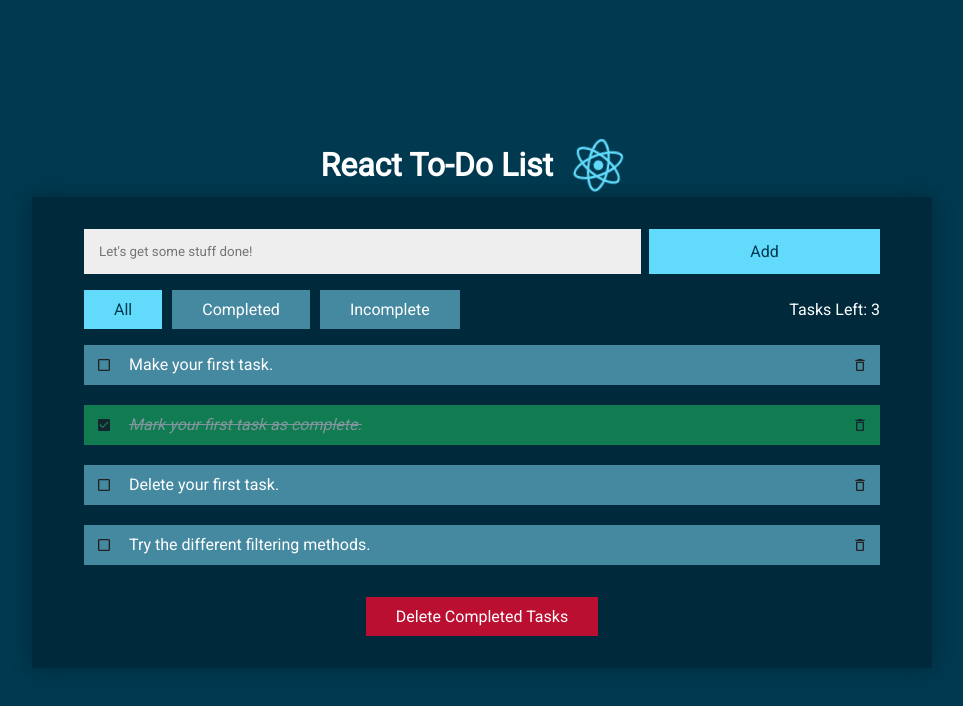
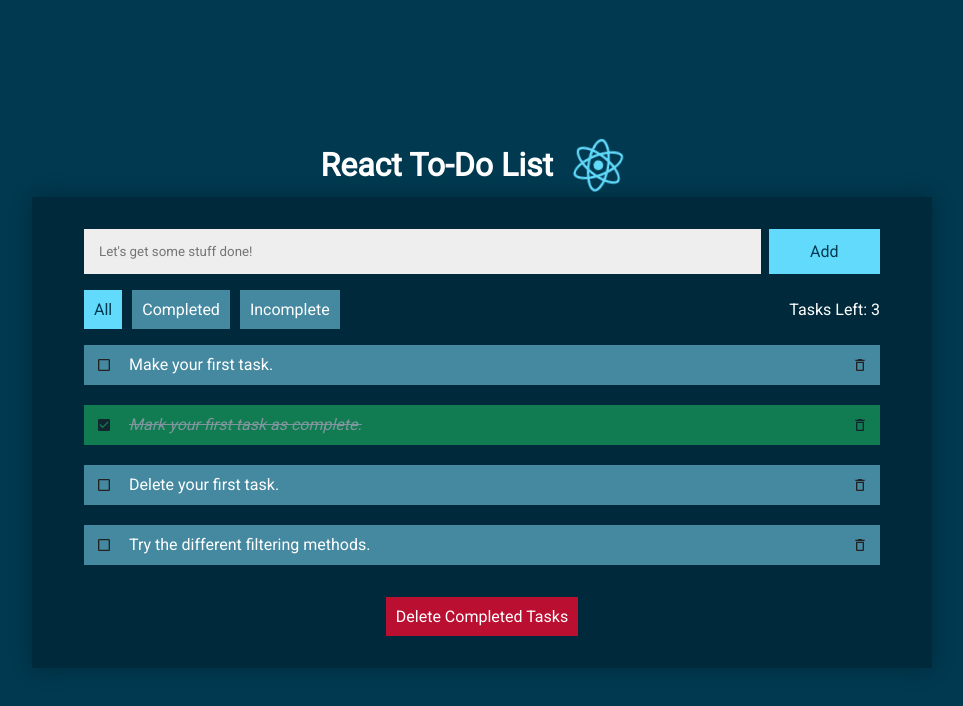
Before and after one commit to maxwellwalin/to-do-list, a React (Create React App) app: page / in a window 1280 px wide. Shown: the top 706 px of the page, without its empty margins (158-1121 px from the left). Built offline with nearby package versions, Linux system fonts and the light colour scheme.

Commit message:
updated button styling, global context variable, and browser data

```diff
--- a/public/index.html
+++ b/public/index.html
@@ -6,7 +6,7 @@
   <link rel="icon" href="%PUBLIC_URL%/logo.svg" />
   <meta name="viewport" content="width=device-width, initial-scale=1" />
   <meta name="theme-color" content="#61dafb" />
-  <meta name="description" content="A React To-Do List App for Focus 360 Challenge" />
+  <meta name="description" content="A React To-Do List App for Focus 360" />
   <link rel="apple-touch-icon" href="%PUBLIC_URL%/logo.svg" />
   <link rel="manifest" href="%PUBLIC_URL%/manifest.json" />
   <title>To-Do List</title>
--- a/src/context.js
+++ b/src/context.js
@@ -33,7 +33,7 @@ const getTasks = () => {
 };
 
 // define context var
-const AppContext = React.createContext(null);
+const GlobalContext = React.createContext(null);
 
 // create app provider
 const AppProvider = ({ children }) => {
@@ -90,7 +90,7 @@ const AppProvider = ({ children }) => {
   };
 
   return (
-    <AppContext.Provider
+    <GlobalContext.Provider
       value={ {
         tasks,
         setTasks,
@@ -106,13 +106,13 @@ const AppProvider = ({ children }) => {
       } }
     >
       { children }
-    </AppContext.Provider>
+    </GlobalContext.Provider>
   );
 };
 
 // set global context
 const useGlobalContext = () => {
-  return useContext(AppContext);
+  return useContext(GlobalContext);
 };
 
-export { AppContext, AppProvider, useGlobalContext };
+export { GlobalContext, AppProvider, useGlobalContext };
--- a/src/index.css
+++ b/src/index.css
@@ -25,7 +25,7 @@ body {
   background: var(--bg);
   color: var(--font);
   font-family: "Roboto", sans-serif;
-  transition: all 0.3s linear;
+  transition: all 0.5s ease;
 }
 
 /*//////////////////////////////////////////////////////////////*/
@@ -82,7 +82,7 @@ main {
 main form {
   width: 100%;
   display: grid;
-  grid-template-columns: 70% 29%;
+  grid-template-columns: 85% 14%;
   gap: 1%;
   padding: 0 20px;
 }
@@ -109,13 +109,13 @@ main form button {
 button {
   cursor: pointer;
   background: var(--primary);
-  padding: 10px 30px;
+  padding: 10px;
   border: none;
   font-size: 1rem;
   font-weight: 500;
   font-family: inherit;
   color: var(--font);
-  transition: all 0.3s ease;
+  transition: all 0.5s ease;
 }
 
 button:hover {
@@ -184,7 +184,7 @@ button:hover {
   width: 40px;
   height: 40px;
   padding: 0;
-  transition: 0.5s;
+  transition: 0.5s ease;
 }
 
 .task button:hover {
```
Also changed, not shown: public/manifest.json.
